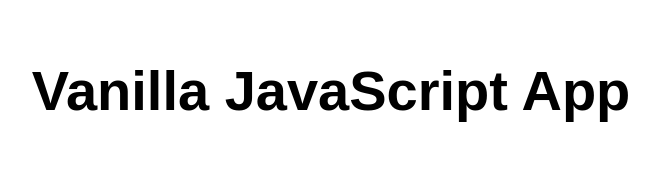
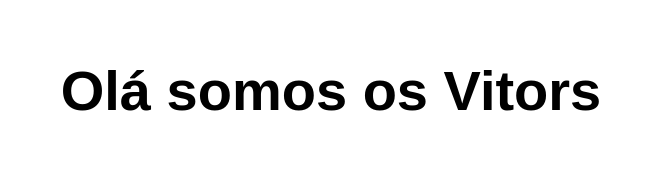
Before and after one commit to vitorrafaelmiranda/my-first-static-web-app, a website: page src/index.html in a window 1280 px wide. Shown: the whole page, without its empty margins (309-968 px from the left). Drawn offline with Linux system fonts and the light colour scheme.

Commit message:
alteracao

```diff
--- a/src/index.html
+++ b/src/index.html
@@ -5,12 +5,12 @@
   <meta charset="UTF-8">
   <meta name="viewport" content="width=device-width, initial-scale=1.0">
   <link rel="stylesheet" href="styles.css">
-  <title>Vanilla JavaScript App</title>
+  <title>Vitor Miranda</title>
 </head>
 
 <body>
   <main>
-    <h1>Vanilla JavaScript App</h1>
+    <h1>Olá somos os Vitors</h1>
   </main>
 </body>
 
```
